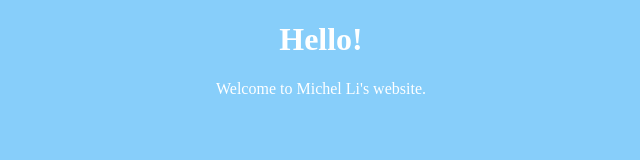
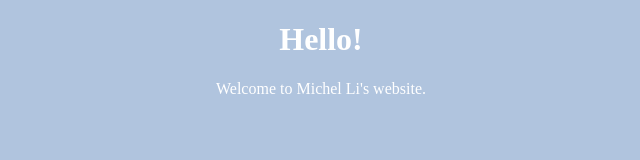
Before and after one commit to limichel/limichel.github.io, a plain HTML site: page index.html in a window 1280 px wide. Shown: the whole page, without its empty margins (319-959 px from the left). Drawn offline with Linux system fonts and the light colour scheme.

Commit message:
Edited styles.css

```diff
--- a/styles.css
+++ b/styles.css
@@ -1,5 +1,5 @@
 body {
-	background-color: rgb(135,206,250);
+	background-color: rgb(176,196,222);
 }
 
 .welcome {
```
